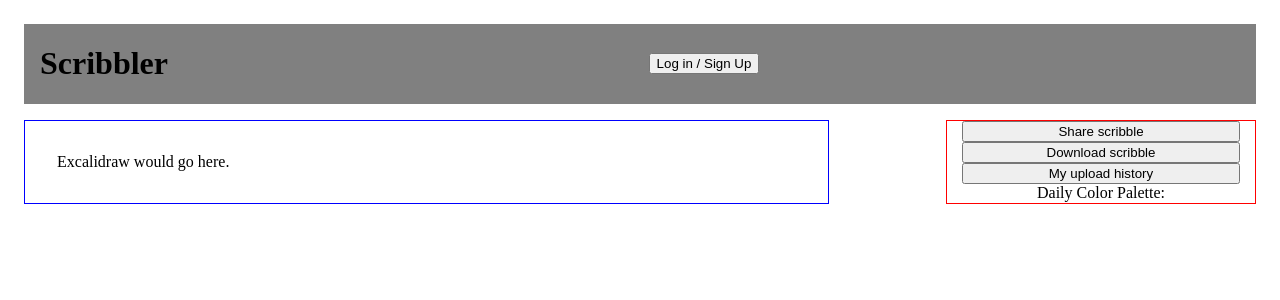
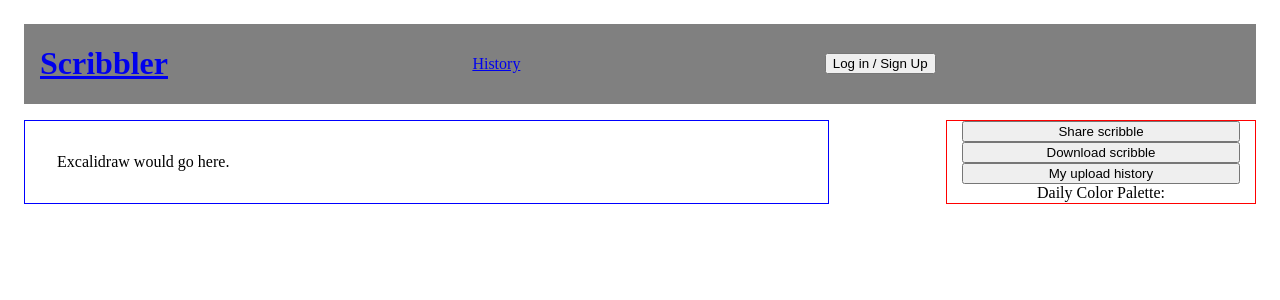
Before and after one commit to carbonsoda/scribbler, a React (Create React App) app in the folder app/: page / in a window 1280 px wide. Shown: the top 300 px of the page. Built offline with nearby package versions, Linux system fonts and the light colour scheme.

Commit message:
Add link to history and main page within navbar

```diff
--- a/app/src/components/navbar/Navbar.js
+++ b/app/src/components/navbar/Navbar.js
@@ -1,4 +1,6 @@
 import React from 'react';
+
+import { Link } from '@reach/router';
 
 import LoginBtn from './LoginBtn';
 import UserIcon from './UserIcon';
@@ -6,7 +8,8 @@ import UserIcon from './UserIcon';
 export default function Navbar() {
   return (
     <div className="navbar">
-      <h1>Scribbler</h1>
+      <h1><Link to="/">Scribbler</Link></h1>
+      <Link to="/history">History</Link>
       <LoginBtn />
       <UserIcon />
     </div>
```
